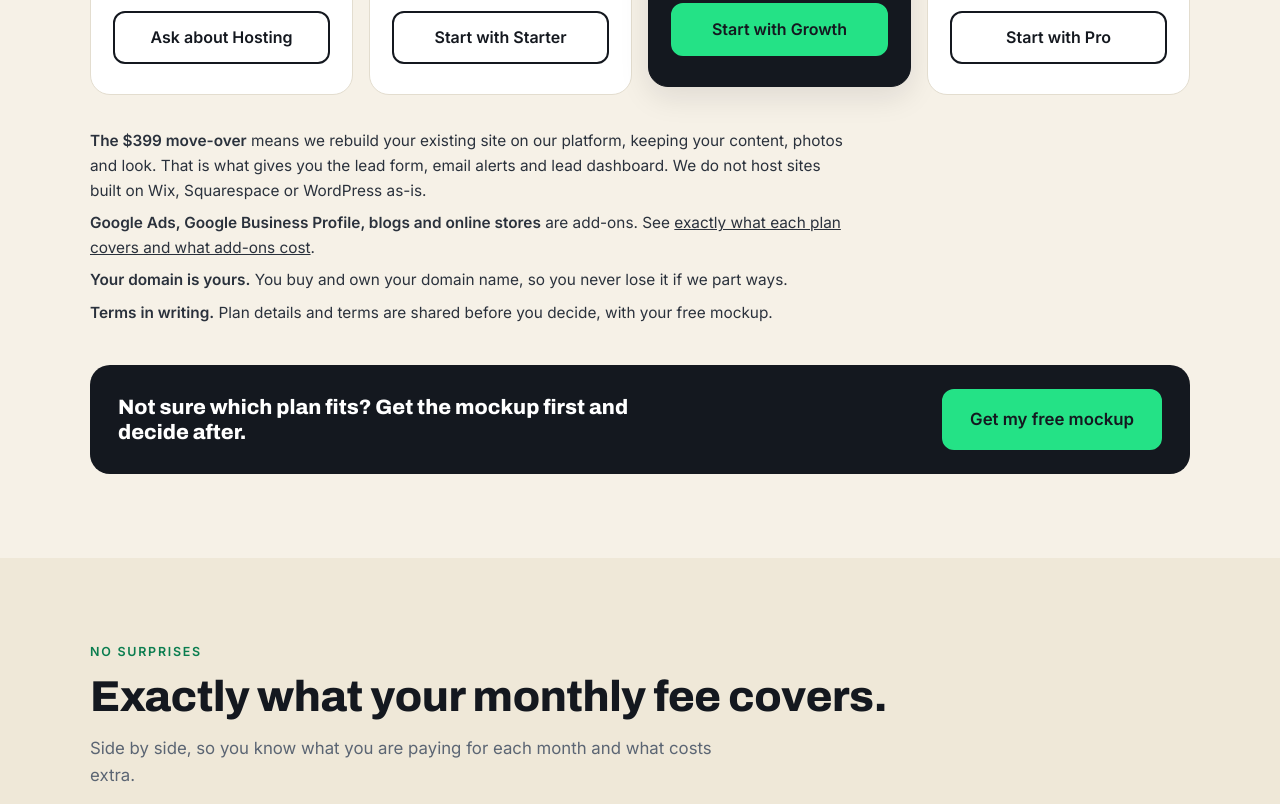
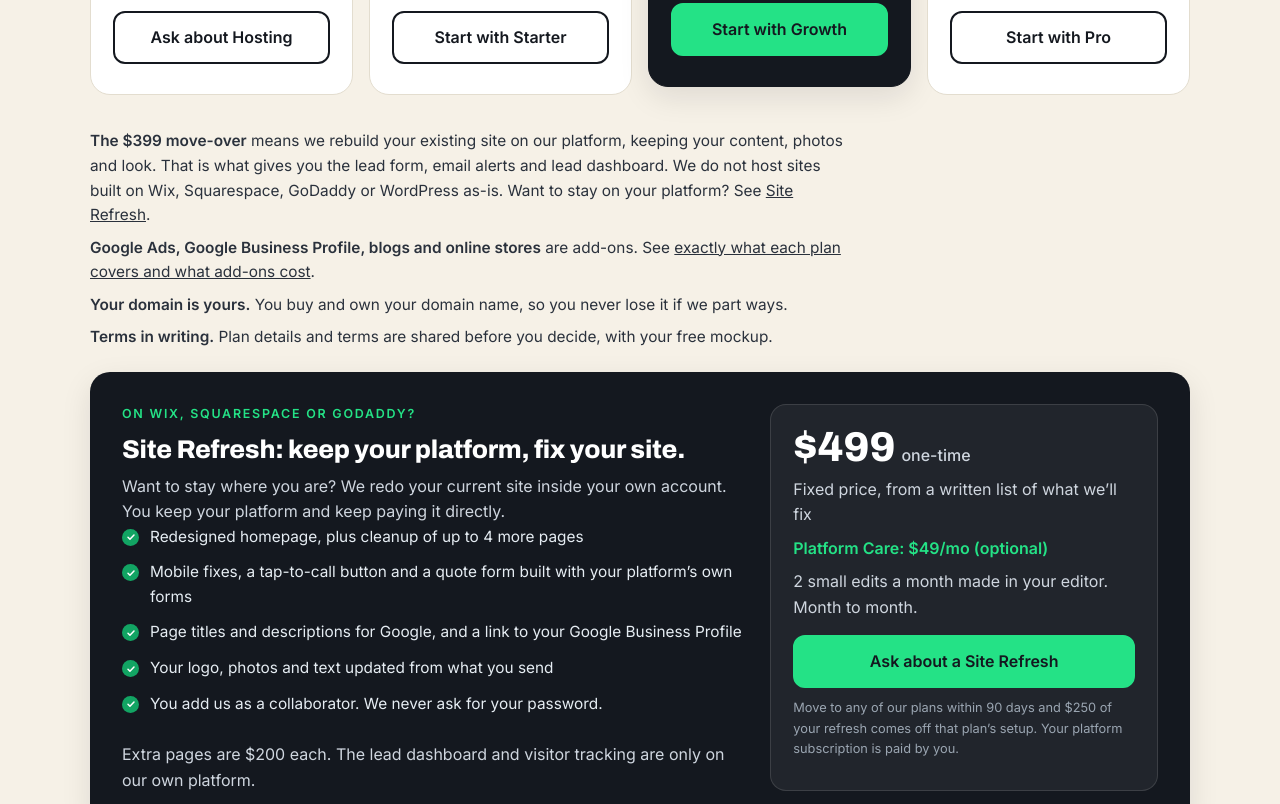
Before and after one commit to realeasysites/REALEASYSITES, a website: page public/index.html in a window 1280 px wide. Shown: the part 4114-4918 px from the top of the page. Drawn offline with Linux system fonts and the light colour scheme; files whose address does not match are found by name.

Commit message:
Pricing: add Site Refresh for Wix/Squarespace/GoDaddy (99 + optional $49/mo Platform Care)
Co-Authored-By: Claude Opus 5.5 <noreply@anthropic.com>
Claude-Session: https://claude.ai/code/session_018FiD5CJqz2YZYv4Y666quH

```diff
--- a/public/index.html
+++ b/public/index.html
@@ -438,11 +438,36 @@
     </div>
 
     <div class="notes">
-      <p><b>The $399 move-over</b> means we rebuild your existing site on our platform, keeping your content, photos and look. That is what gives you the lead form, email alerts and lead dashboard. We do not host sites built on Wix, Squarespace or WordPress as-is.</p>
+      <p><b>The $399 move-over</b> means we rebuild your existing site on our platform, keeping your content, photos and look. That is what gives you the lead form, email alerts and lead dashboard. We do not host sites built on Wix, Squarespace, GoDaddy or WordPress as-is. Want to stay on your platform? See <a href="#site-refresh">Site Refresh</a>.</p>
       <p><b>Google Ads, Google Business Profile, blogs and online stores</b> are add-ons. See <a href="#coverage">exactly what each plan covers and what add-ons cost</a>.</p>
       <p><b>Your domain is yours.</b> You buy and own your domain name, so you never lose it if we part ways.</p>
       <p><b>Terms in writing.</b> Plan details and terms are shared before you decide, with your free mockup.</p>
     </div>
+
+    <div class="ads-band" id="site-refresh">
+      <div>
+        <p class="eyebrow">On Wix, Squarespace or GoDaddy?</p>
+        <h3>Site Refresh: keep your platform, fix your site.</h3>
+        <p>Want to stay where you are? We redo your current site inside your own account. You keep your platform and keep paying it directly.</p>
+        <ul class="checks">
+          <li>Redesigned homepage, plus cleanup of up to 4 more pages</li>
+          <li>Mobile fixes, a tap-to-call button and a quote form built with your platform&rsquo;s own forms</li>
+          <li>Page titles and descriptions for Google, and a link to your Google Business Profile</li>
+          <li>Your logo, photos and text updated from what you send</li>
+          <li>You add us as a collaborator. We never ask for your password.</li>
+        </ul>
+        <p>Extra pages are $200 each. The lead dashboard and visitor tracking are only on our own platform.</p>
+      </div>
+      <div class="ads-price">
+        <p class="amt">$499<span>one-time</span></p>
+        <p>Fixed price, from a written list of what we&rsquo;ll fix</p>
+        <p class="pro-deal">Platform Care: $49/mo (optional)</p>
+        <p>2 small edits a month made in your editor. Month to month.</p>
+        <a class="btn btn-block" href="#mockup" data-plan="Site Refresh">Ask about a Site Refresh</a>
+        <p class="fine">Move to any of our plans within 90 days and $250 of your refresh comes off that plan&rsquo;s setup. Your platform subscription is paid by you.</p>
+      </div>
+    </div>
+
     <div class="cta-band">
       <p>Not sure which plan fits? Get the mockup first and decide after.</p>
       <a class="btn btn-lg" href="#mockup">Get my free mockup</a>
@@ -582,7 +607,7 @@
     </div>
 
     <div class="notes">
-      <p><b>Never covered by a monthly plan:</b> your domain name fee, your Google ad budget, business email accounts, photography and new logo design. Text for new pages is written by you unless you add our writing.</p>
+      <p><b>Never covered by a monthly plan:</b> your domain name fee, your Google ad budget, your Wix, Squarespace or GoDaddy subscription, business email accounts, photography and new logo design. Text for new pages is written by you unless you add our writing.</p>
     </div>
   </div>
 </section>
@@ -670,7 +695,8 @@
       <details><summary>How much does a website cost?</summary><p>Plans run from $49 a month for hosting-only (plus a $399 one-time move-over) to $199 a month for Pro. Starter is $75 a month with a $750 setup, Growth is $125 a month with a $1,000 setup, and Pro is $199 a month with a $1,500 setup. The mockup is free.</p></details>
       <details><summary>What kinds of businesses do you build for?</summary><p>Trade and home-service businesses: plumbers, builders and general contractors, landscapers, HVAC, electricians, roofers, excavation and septic, cleaners and metal-building companies.</p></details>
       <details><summary>Where are you located and who do you work with?</summary><p>Real Easy Sites is based in Maine and builds websites for trade businesses anywhere in the U.S. Everything is handled online, so your location does not matter.</p></details>
-      <details><summary>I already have a website. Can you rebuild it?</summary><p>Yes. If you have a site, we can rebuild it. If you do not have one, we start fresh.</p></details>
+      <details><summary>I already have a website. Can you rebuild it?</summary><p>Yes. If you have a site, we can rebuild it on our platform. If you do not have one, we start fresh.</p></details>
+      <details><summary>My site is on Wix, Squarespace or GoDaddy. Do I have to move it?</summary><p>No. Our Site Refresh is $499 one-time: we redo your site inside your own account, and you keep paying your platform directly. You add us as a collaborator, so you never share your password. Platform Care keeps it updated for $49 a month with 2 small edits, and it is optional.</p></details>
       <details><summary>Who owns my domain name?</summary><p>You do. You buy and own your domain, so it is always yours.</p></details>
       <details><summary>What does the monthly price cover?</summary><p>Every plan covers hosting, security, backups, your quote form with email alerts and your lead dashboard. Starter adds 2 small edits a month, Growth adds 4 plus traffic tracking, and Pro adds 8 priority edits, Google Business Profile setup and Google Profile Care, and a monthly check-in. On the other plans, Google Business Profile setup ($250 one-time) and Google Profile Care ($49/mo with hosting) are add-ons. Google Ads management, blogs and online stores are add-ons on any plan that offers them.</p></details>
       <details><summary>Can I change plans later?</summary><p>Yes. You can move up to a bigger plan any time.</p></details>
@@ -731,6 +757,7 @@
           <label>Plan you are leaning toward
             <select name="plan" id="planSelect">
               <option value="Not sure yet">Not sure yet</option>
+              <option value="Site Refresh">Site Refresh (Wix, Squarespace, GoDaddy) &ndash; $499</option>
               <option value="Hosting">Hosting only &ndash; $49/mo</option>
               <option value="Starter">Starter &ndash; $75/mo</option>
               <option value="Growth">Growth &ndash; $125/mo</option>
--- a/routes/intake.js
+++ b/routes/intake.js
@@ -17,7 +17,7 @@ function limited(ip) {
 }
 
 const clean = (v, max) => String(v == null ? '' : v).trim().slice(0, max);
-const PLANS = ['Hosting', 'Starter', 'Growth', 'Pro', 'Not sure yet'];
+const PLANS = ['Site Refresh', 'Hosting', 'Starter', 'Growth', 'Pro', 'Not sure yet'];
 
 router.post('/api/intake', async (req, res) => {
   const b = req.body || {};
```
Also changed, not shown: README.md.
